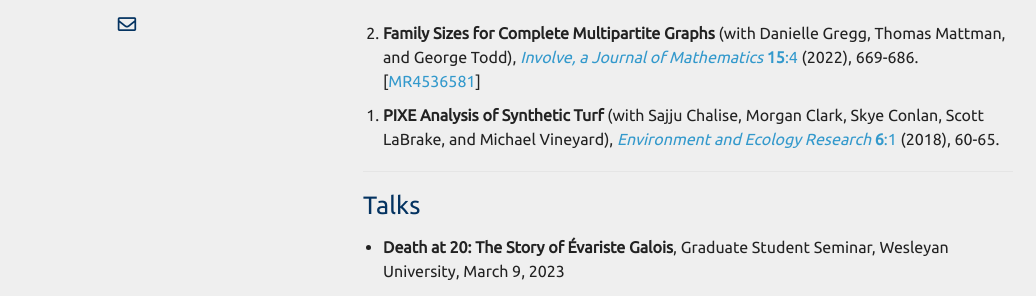
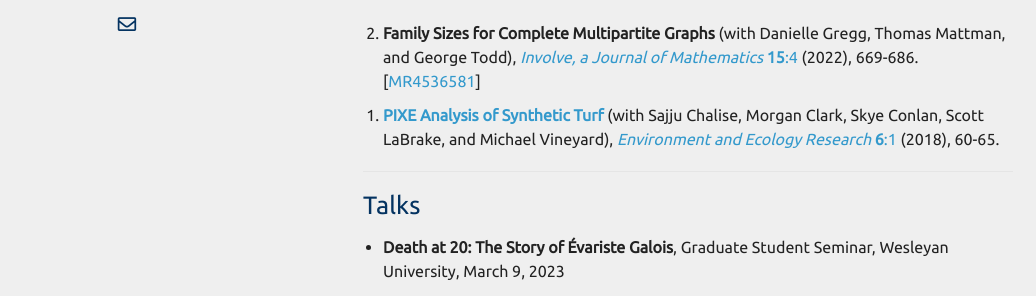
Before and after one commit to zporat/zporat.github.io, a Jekyll site: the page built from index.md, in a window 1280 px wide. Shown: the part 453-749 px from the top of the page, without its empty margins (102-1138 px from the left). Built offline with Jekyll 4.4.1, drawn with Linux system fonts in a browser that asks for light colours; nearby versions of some CDN libraries; a style sheet for code colours, icons or effects is not loaded; our own code applies the rules of GitHub Pages for plain Markdown files.

Commit message:
Update index.md

```diff
--- a/index.md
+++ b/index.md
@@ -20,7 +20,7 @@
 
 <ol reversed style="margin-left:-20px">
 <li style="margin-bottom:10px;"><b>Family Sizes for Complete Multipartite Graphs</b> (with Danielle Gregg, Thomas Mattman, and George Todd), <a href="https://msp.org/involve/2022/15-4/p07.xhtml"><i>Involve, a Journal of Mathematics</i> <b>15</b>:4</a> (2022), 669-686. [<a href="https://mathscinet.ams.org/mathscinet/article?mr=4536581">MR4536581</a>]</li>
-<li style="margin-bottom:10px;"><b>PIXE Analysis of Synthetic Turf</b> (with Sajju Chalise, Morgan Clark, Skye Conlan, Scott LaBrake, and Michael Vineyard), <a href="https://www.hrpub.org/journals/article_info.php?aid=6770"><i>Environment and Ecology Research</i> <b>6</b>:1</a> (2018), 60-65. </li>
+<li style="margin-bottom:10px;"><a href="https://www.hrpub.org/download/20180130/EER5-14010839.pdf"><b>PIXE Analysis of Synthetic Turf</b></a> (with Sajju Chalise, Morgan Clark, Skye Conlan, Scott LaBrake, and Michael Vineyard), <a href="https://www.hrpub.org/journals/article_info.php?aid=6770"><i>Environment and Ecology Research</i> <b>6</b>:1</a> (2018), 60-65. </li>
 </ol>
 
 ---
```
